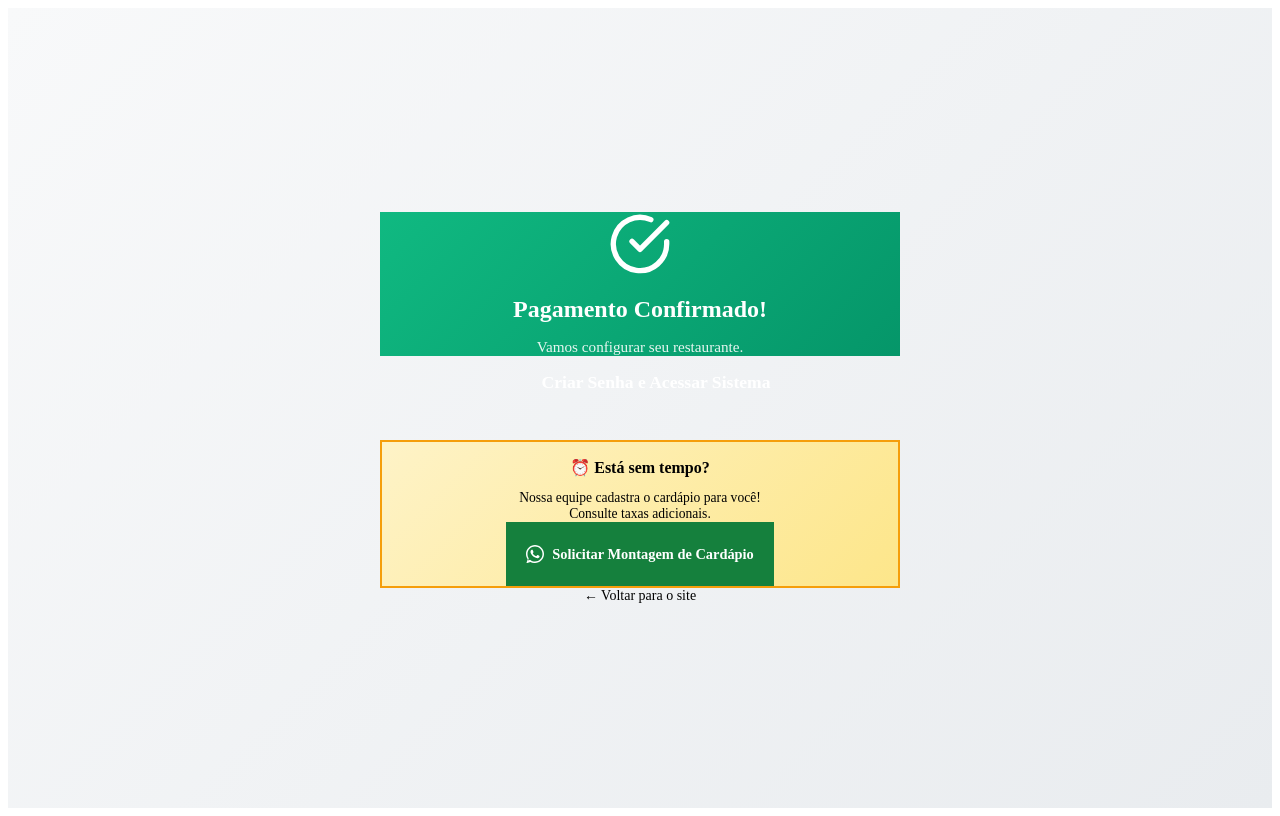
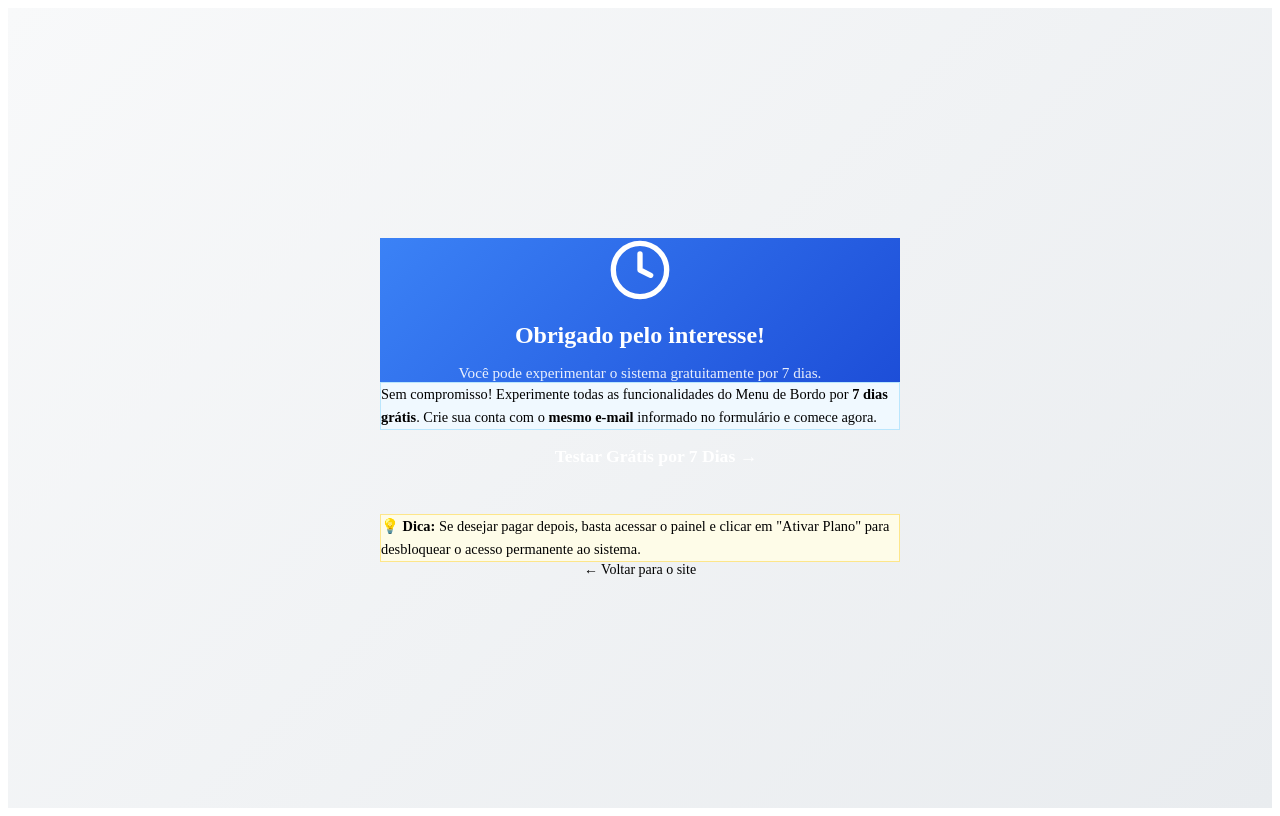
Before and after one commit to agencianavegai/page.menudebordo, a React (Vite) app: page /checkout/success in a window 1280 px wide. Built offline with nearby package versions, Linux system fonts and the light colour scheme; the HTML template or start-up script is replaced by a standard one.

Commit message:
feat: checkout return flow with dual-path (paid/trial) + form email/CPF hints + privacy policy update

```diff
--- a/src/App.tsx
+++ b/src/App.tsx
@@ -1,4 +1,5 @@
-import { Routes, Route } from 'react-router-dom'
+import { Routes, Route, useNavigate } from 'react-router-dom'
+import { useEffect } from 'react'
 import Navbar from './components/Navbar'
 import Hero from './components/Hero'
 import DiagnosticQuiz from './components/DiagnosticQuiz'
@@ -15,6 +16,20 @@
 import CheckoutPending from './pages/CheckoutPending'
 
 function LandingPage() {
+  const navigate = useNavigate()
+
+  useEffect(() => {
+    // Detect return from Asaas checkout
+    const checkoutComplete = sessionStorage.getItem('checkout_complete')
+    if (checkoutComplete) {
+      sessionStorage.removeItem('checkout_complete')
+      sessionStorage.removeItem('checkout_init_point')
+      // Navigate to the success/return page (unpaid/trial by default)
+      // The webhook will update the DB; the success page shows both paths
+      navigate('/checkout/success', { replace: true })
+    }
+  }, [navigate])
+
   return (
     <div className="app">
       <Navbar />
--- a/src/components/LeadFormModal.css
+++ b/src/components/LeadFormModal.css
@@ -104,6 +104,13 @@
     color: var(--color-danger);
     font-size: 0.8rem;
     margin-top: 0.25rem;
+}
+
+.lead-form-group .field-hint {
+    color: var(--color-text-muted);
+    font-size: 0.78rem;
+    margin-top: 0.35rem;
+    line-height: 1.4;
 }
 
 .lead-terms-group {
--- a/src/components/LeadFormModal.tsx
+++ b/src/components/LeadFormModal.tsx
@@ -96,8 +96,10 @@
             if (fnError) throw new Error(fnError.message)
             if (!checkoutData?.init_point) throw new Error('URL de pagamento não recebida.')
 
-            // 3. Save init_point for retry flow, then redirect to Asaas checkout
+            // 3. Save checkout data for return flow, then redirect to Asaas checkout
             sessionStorage.setItem('checkout_init_point', checkoutData.init_point)
+            sessionStorage.setItem('checkout_lead_id', newLeadId)
+            sessionStorage.setItem('checkout_complete', 'true')
             window.location.href = checkoutData.init_point
 
         } catch (err) {
@@ -169,6 +171,7 @@
                                     }
                                     className={errors.email ? 'input-error' : ''}
                                 />
+                                <p className="field-hint">📧 Use o mesmo e-mail que será usado para criar sua conta no sistema.</p>
                                 {errors.email && <p className="field-error">{errors.email}</p>}
                             </div>
 
@@ -183,6 +186,7 @@
                                     onChange={(e) => handleTaxIdChange(e.target.value)}
                                     className={errors.taxId ? 'input-error' : ''}
                                 />
+                                <p className="field-hint">🔒 Necessário para emissão de nota fiscal e processamento seguro do pagamento via Asaas.</p>
                                 {errors.taxId && <p className="field-error">{errors.taxId}</p>}
                             </div>
 
--- a/src/components/TermsModal.tsx
+++ b/src/components/TermsModal.tsx
@@ -46,9 +46,14 @@
                             oficial.
                         </li>
                         <li>
+                            <strong>CPF ou CNPJ:</strong> Necessário para emissão de nota fiscal e
+                            processamento seguro do pagamento junto ao gateway Asaas, em conformidade
+                            com a legislação fiscal brasileira.
+                        </li>
+                        <li>
                             <strong>Dados de Pagamento:</strong> Processados de forma criptografada
-                            diretamente pelo nosso gateway de pagamento parceiro. Não armazenamos números
-                            completos de cartão de crédito.
+                            diretamente pelo nosso gateway de pagamento parceiro (Asaas). Não armazenamos
+                            números completos de cartão de crédito.
                         </li>
                     </ul>
 
--- a/src/pages/Checkout.css
+++ b/src/pages/Checkout.css
@@ -30,6 +30,32 @@
 /* Pending variant */
 .checkout-card.pending .checkout-card-icon {
     background: linear-gradient(135deg, #f59e0b 0%, #d97706 100%);
+}
+
+/* Trial variant */
+.checkout-card.trial .checkout-card-icon {
+    background: linear-gradient(135deg, #3b82f6 0%, #1d4ed8 100%);
+}
+
+/* Info card */
+.checkout-info-card {
+    background: #f0f9ff;
+    border: 1px solid #bae6fd;
+    border-radius: var(--radius-md);
+    padding: var(--spacing-md);
+    margin-bottom: var(--spacing-lg);
+    font-size: 0.9rem;
+    color: var(--color-secondary);
+    line-height: 1.6;
+}
+
+.checkout-info-card p {
+    margin: 0;
+}
+
+.checkout-info-card.checkout-info-subtle {
+    background: #fefce8;
+    border-color: #fde68a;
 }
 
 .pending-info {
--- a/src/pages/CheckoutSuccess.tsx
+++ b/src/pages/CheckoutSuccess.tsx
@@ -1,25 +1,53 @@
-import { Link } from 'react-router-dom'
+import { Link, useSearchParams } from 'react-router-dom'
 import './Checkout.css'
 
 export default function CheckoutSuccess() {
+    const [searchParams] = useSearchParams()
+    const status = searchParams.get('status') // 'paid' or null/other
+
+    const isPaid = status === 'paid'
+
     return (
         <div className="checkout-page">
-            <div className="checkout-card success">
+            <div className={`checkout-card ${isPaid ? 'success' : 'trial'}`}>
                 <div className="checkout-card-icon">
+                    {isPaid ? (
+                        <>
                             <svg viewBox="0 0 24 24" fill="none" stroke="currentColor" strokeWidth="2" strokeLinecap="round" strokeLinejoin="round">
                                 <path d="M22 11.08V12a10 10 0 1 1-5.93-9.14" />
                                 <polyline points="22 4 12 14.01 9 11.01" />
                             </svg>
-                    <h1>Pagamento Confirmado!</h1>
-                    <p>Vamos configurar seu restaurante.</p>
+                            <h1>Pagamento Confirmado! 🎉</h1>
+                            <p>Seu plano já está ativo. Vamos configurar seu restaurante!</p>
+                        </>
+                    ) : (
+                        <>
+                            <svg viewBox="0 0 24 24" fill="none" stroke="currentColor" strokeWidth="2" strokeLinecap="round" strokeLinejoin="round">
+                                <circle cx="12" cy="12" r="10" />
+                                <polyline points="12 6 12 12 16 14" />
+                            </svg>
+                            <h1>Obrigado pelo interesse!</h1>
+                            <p>Você pode experimentar o sistema gratuitamente por 7 dias.</p>
+                        </>
+                    )}
                 </div>
 
                 <div className="checkout-card-body">
+                    {isPaid ? (
+                        <>
+                            <div className="checkout-info-card">
+                                <p>
+                                    <strong>Próximo passo:</strong> Crie sua conta usando o{' '}
+                                    <strong>mesmo e-mail</strong> informado no formulário anterior.
+                                    Nosso sistema identificará seu plano automaticamente e liberará seu acesso completo.
+                                </p>
+                            </div>
+
                             <a
                                 href="https://menudebordo.vercel.app"
                                 className="checkout-primary-btn"
                             >
-                        Criar Senha e Acessar Sistema
+                                Criar Senha e Acessar Sistema →
                             </a>
 
                             <div className="upsell-card">
@@ -38,6 +66,32 @@
                                     Solicitar Montagem de Cardápio
                                 </a>
                             </div>
+                        </>
+                    ) : (
+                        <>
+                            <div className="checkout-info-card">
+                                <p>
+                                    Sem compromisso! Experimente todas as funcionalidades do Menu de Bordo por{' '}
+                                    <strong>7 dias grátis</strong>. Crie sua conta com o{' '}
+                                    <strong>mesmo e-mail</strong> informado no formulário e comece agora.
+                                </p>
+                            </div>
+
+                            <a
+                                href="https://menudebordo.vercel.app"
+                                className="checkout-primary-btn"
+                            >
+                                Testar Grátis por 7 Dias →
+                            </a>
+
+                            <div className="checkout-info-card checkout-info-subtle">
+                                <p>
+                                    💡 <strong>Dica:</strong> Se desejar pagar depois, basta acessar o painel
+                                    e clicar em "Ativar Plano" para desbloquear o acesso permanente ao sistema.
+                                </p>
+                            </div>
+                        </>
+                    )}
 
                     <Link to="/" className="back-link">
                         ← Voltar para o site
```
Lines whose indentation alone changed are shown as unchanged.
